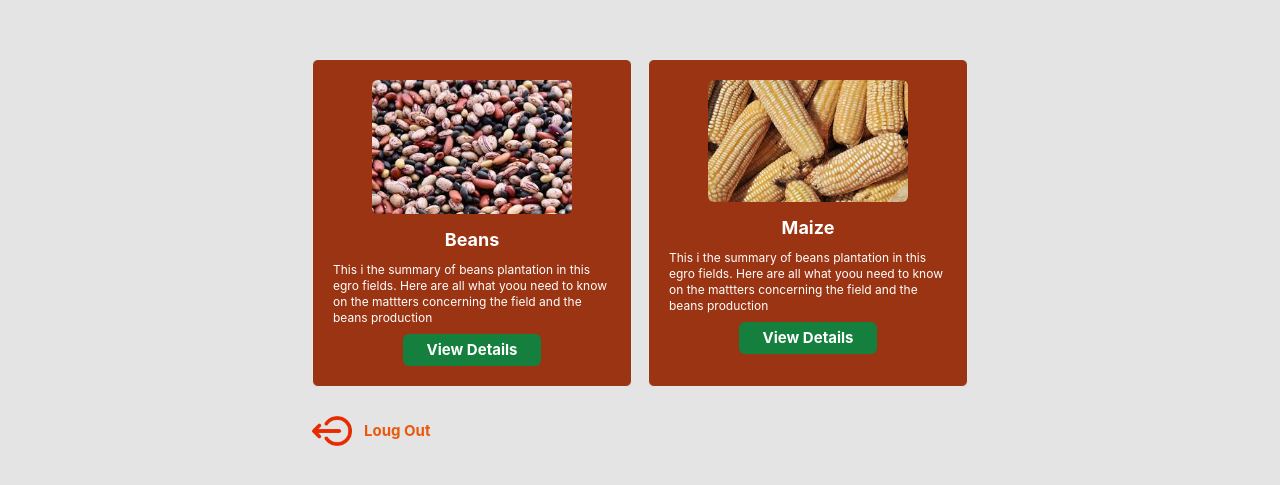
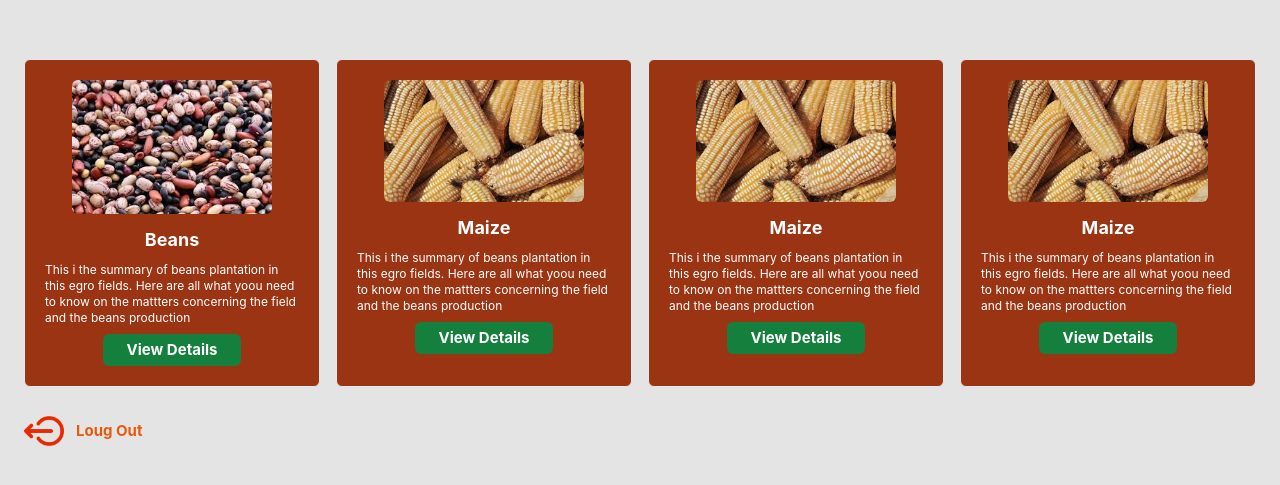
Before and after one commit to johnGatheru/farm-management, a Vue app: page /dashboard in a window 1280 px wide. Shown: the part 145-630 px from the top of the page. Built offline with nearby package versions, Linux system fonts and the light colour scheme.

Commit message:
added some cards

```diff
--- a/src/views/dashboard.vue
+++ b/src/views/dashboard.vue
@@ -20,7 +20,7 @@
 <template>
   <div class="px-6 gap-4 flex justify-center items-center h-screen">
     <div class="flex flex-col">
-      <div class="grid grid-cols-2 gap-4">
+      <div class="grid grid-cols-4 gap-4">
         <Card
           :url="image1"
           title="Beans"
@@ -33,14 +33,18 @@
           para="This i the summary of beans plantation in this egro fields. Here are all what yoou need to know on the mattters concerning the field and the beans production "
         />
         <!-- <Summary /> -->
-        <!-- <Card
-        title="Beans"
-        para="This i the summary of beans plantation in this egro fields. Here are all what yoou need to know on the mattters concerning the field and the beans production "
-      />
-      <Card
-        title="Beans"
-        para="This i the summary of beans plantation in this egro fields. Here are all what yoou need to know on the mattters concerning the field and the beans production "
-      />  -->
+        <Card
+          @send="goSomeWhere()"
+          :url="image2"
+          title="Maize"
+          para="This i the summary of beans plantation in this egro fields. Here are all what yoou need to know on the mattters concerning the field and the beans production "
+        />
+        <Card
+          @send="goSomeWhere()"
+          :url="image2"
+          title="Maize"
+          para="This i the summary of beans plantation in this egro fields. Here are all what yoou need to know on the mattters concerning the field and the beans production "
+        />
       </div>
       <div
         class="mt-6 flex gap-3 items-center hover:cursor-pointer w-fit"
```
